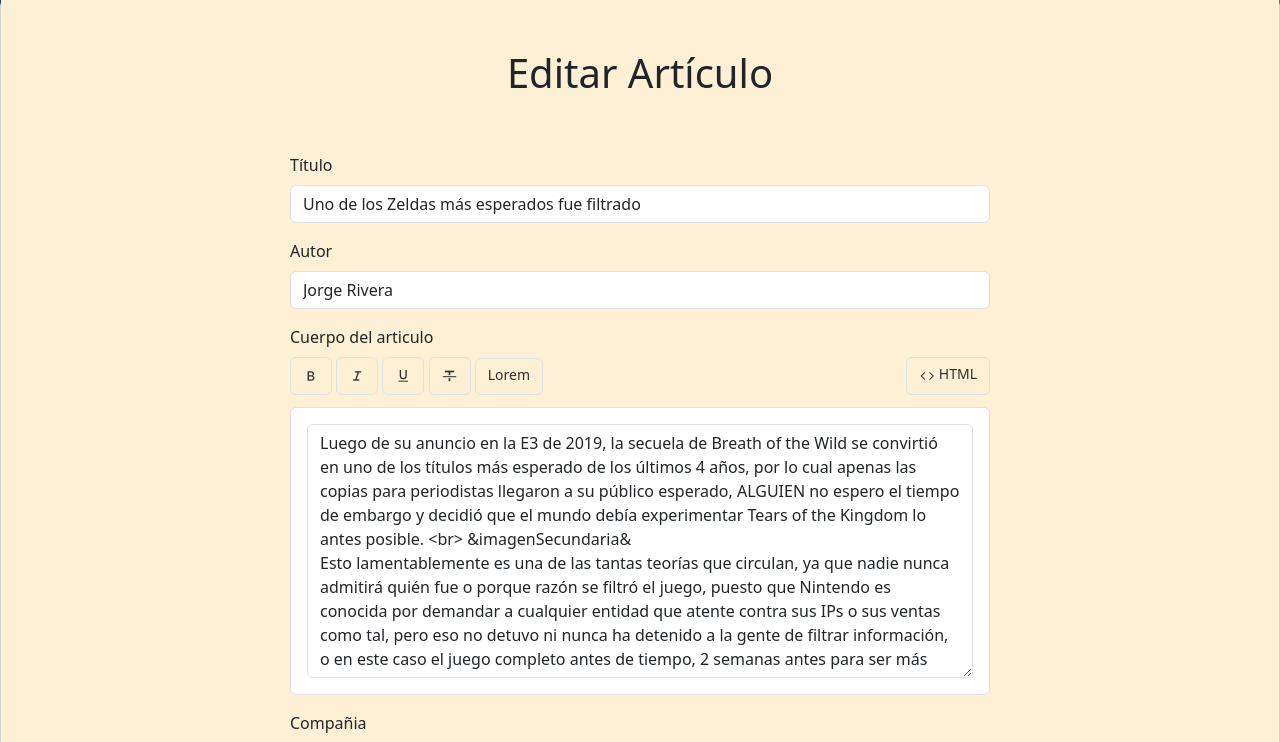
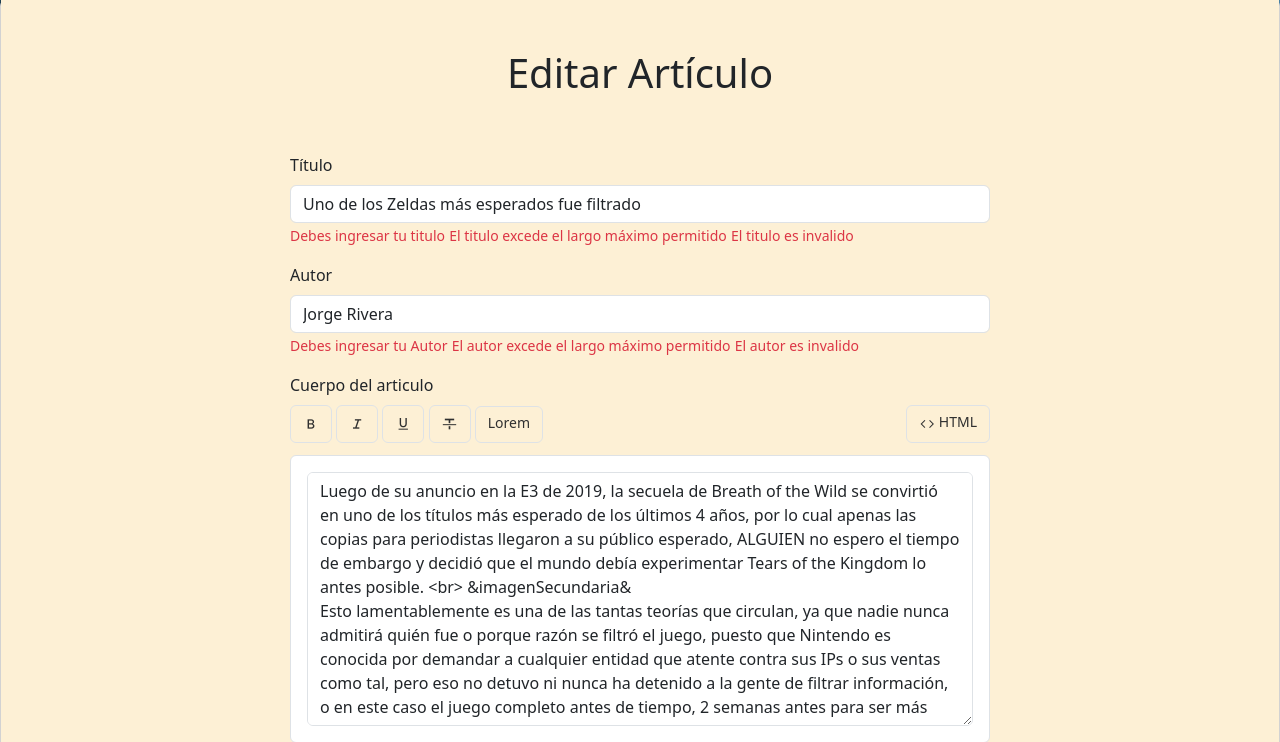
Before and after one commit to F-Gali/duoc3, a Django app: page /crud/articulos/editar/2/ in a window 1280 px wide. Shown: the part 70-812 px from the top of the page. Run offline with Django 4.2, Linux system fonts and the light colour scheme; data comes from the database, SQL or seed files in the repository; both versions use the stored data as it was after the commit; some libraries are stand-ins or nearby versions.

Commit message:
validar cositas ricas

```diff
--- a/crud/forms.py
+++ b/crud/forms.py
@@ -25,8 +25,8 @@ class ArticuloForm(ModelForm):
         }
         widgets = {
             'id':forms.TextInput(attrs={'class':'form-control'}),
-            'autor':forms.TextInput(attrs={'class':'form-control'}),
-            'titulo':forms.TextInput(attrs={'class':'form-control'}),
+            'autor':forms.TextInput(attrs={'class':'form-control','onBlur': 'validarAutor()','name':'autor','id':'autor'}),
+            'titulo':forms.TextInput(attrs={'class':'form-control','onBlur': 'validarTitulo()','name':'titulo','id':'titulo'}),
             'html_body':forms.Textarea(attrs={'class':'form-control'}),
             'id_compania':forms.Select(attrs={'class':'form-control'}),
             'headerImage':forms.FileInput(attrs={'class':'form-control'}),
@@ -46,7 +46,7 @@ class CompaniaForm(ModelForm):
         }
         widgets = {
             'id':forms.TextInput(attrs={'class':'form-control'}),
-            'nombre':forms.TextInput(attrs={'class':'form-control'})
+            'nombre':forms.TextInput(attrs={'class':'form-control','onBlur': 'validarNombre()','name':'nombre','id':'nombre'})
         }
 
 class MensajeForm(ModelForm):
--- a/crud/static/crud/js/vali2.js
+++ b/crud/static/crud/js/vali2.js
@@ -1,3 +1,10 @@
+$(document).ready(()=>{
+    let errores = Array.from(document.getElementsByClassName("closeted"));
+    errores.forEach((elemento)=>{
+        elemento.style.display = "none";
+    })
+})
+
 // $("#error_rut")[0].style.display="none";
 // $("#error_rut_min")[0].style.display="none";
 $("#error_nombre_min")[0].style.display="none";
@@ -281,20 +288,65 @@ function validarT(){
 }
 
 function validarTitulo(){
-    let apellido = $("#apellido")[0].value;
-    $("#error_apellido_invalido")[0].style.display = "none";
-    $("#error_apellido_min")[0].style.display = "none";
-    $("#error_apellido_max")[0].style.display = "none";
-    $("#apellido")[0].classList.remove("is-invalid");
-    $("#apellido")[0].classList.add("is-valid");
-    let rgApellido = /^[a-zA-Z]+$/;
-    if (apellido.trim().length == 0){
-        $("#error_apellido_invalido")[0].style.display = "none";
-        $("#error_apellido_min")[0].style.display = "inline";
-        $("#error_apellido_max")[0].style.display = "none";
-        $("#apellido")[0].classList.add("is-invalid");
+    let titulo = $("#titulo")[0].value;
+    $("#error_titulo_invalido")[0].style.display = "none";
+    $("#error_titulo_min")[0].style.display = "none";
+    $("#error_titulo_max")[0].style.display = "none";
+    $("#titulo")[0].classList.remove("is-invalid");
+    $("#titulo")[0].classList.add("is-valid");
+    let rgTitulo = /^([a-zA-Z0-9_-]){1,16}$/;
+    if (titulo.trim().length == 0){
+        $("#error_titulo_invalido")[0].style.display = "none";
+        $("#error_titulo_min")[0].style.display = "inline";
+        $("#error_titulo_max")[0].style.display = "none";
+        $("#titulo")[0].classList.add("is-invalid");
         return false;
     }
+    if (rgTitulo.test(titulo) == false){
+        $("#error_titulo_invalido")[0].style.display = "inline";
+        $("#error_titulo_min")[0].style.display = "none";
+        $("#error_titulo_max")[0].style.display = "none";
+        $("#titulo")[0].classList.add("is-invalid");
+        return false;
+    }
+    if(titulo.trim().length > 30){
+        $("#error_titulo_invalido")[0].style.display = "none";
+        $("#error_titulo_max")[0].style.display = "inline";
+        $("#error_titulo_min")[0].style.display = "none";
+        $("#titulo")[0].classList.add("is-invalid");
+        return false;
+    }
+    return true;
+}
 
-
+function validarAutor(){
+    let autor = $("#autor")[0].value;
+    $("#error_autor_invalido")[0].style.display = "none";
+    $("#error_autor_min")[0].style.display = "none";
+    $("#error_autor_max")[0].style.display = "none";
+    $("#autor")[0].classList.remove("is-invalid");
+    $("#autor")[0].classList.add("is-valid");
+    let rgAutor = /^([a-zA-Z0-9_-]){1,16}$/;
+    if (autor.trim().length == 0){
+        $("#error_autor_invalido")[0].style.display = "none";
+        $("#error_autor_min")[0].style.display = "inline";
+        $("#error_autor_max")[0].style.display = "none";
+        $("#autor")[0].classList.add("is-invalid");
+        return false;
+    }
+    if (rgAutor.test(autor) == false){
+        $("#error_autor_invalido")[0].style.display = "inline";
+        $("#error_autor_min")[0].style.display = "none";
+        $("#error_autor_max")[0].style.display = "none";
+        $("#autor")[0].classList.add("is-invalid");
+        return false;
+    }
+    if(autor.trim().length > 30){
+        $("#error_autor_invalido")[0].style.display = "none";
+        $("#error_autor_max")[0].style.display = "inline";
+        $("#error_autor_min")[0].style.display = "none";
+        $("#autor")[0].classList.add("is-invalid");
+        return false;
+    }
+    return true;
 }
--- a/crud/templates/crud/editar_articulo.html
+++ b/crud/templates/crud/editar_articulo.html
@@ -18,10 +18,16 @@
         <div class="form-group elem mb-3 ">
             <label for="titulo" class="form-label">Título</label>
             {{form.titulo}}
+            <small id="error_titulo_min" class="text-danger">Debes ingresar tu titulo</small>
+            <small id="error_titulo_max" class="text-danger">El titulo excede el largo máximo permitido</small>
+            <small id="error_titulo_invalido" class="text-danger">El titulo es invalido</small>
         </div>
         <div class="form-group elem mb-3 ">
             <label for="autor" class="form-label">Autor</label>
             {{form.autor}}
+            <small id="error_autor_min" class="text-danger">Debes ingresar tu Autor</small>
+            <small id="error_autor_max" class="text-danger">El autor excede el largo máximo permitido</small>
+            <small id="error_autor_invalido" class="text-danger">El autor es invalido</small>
         </div>
         <div class="form-group elem mb-3">
             <label for="cuerpoArticulo" class="form-label">Cuerpo del articulo</label>
--- a/crud/templates/crud/editar_compania.html
+++ b/crud/templates/crud/editar_compania.html
@@ -18,6 +18,9 @@
         <div class="form-group elem mb-3 ">
             <label for="titulo" class="form-label">Nombre</label>
             {{form.nombre}}
+            <small id="error_nombre_min" class="text-danger">Debes ingresar un nombre</small>
+            <small id="error_nombre_max" class="text-danger">El nombre excede el largo máximo permitido</small>
+            <small id="error_nombre_invalido" class="text-danger">El nombre es invalido</small>
         </div>
         <div class="form-group elem mb-3 col-12 controles">
             <input type="submit" class="btn btn-primary" id="actualizar" value="Actualizar">
--- a/crud/templates/crud/nueva_compania.html
+++ b/crud/templates/crud/nueva_compania.html
@@ -17,6 +17,9 @@
                         <div class="form-group elem mb-3 ">
                             <label for="nombre" class="form-label">Nombre</label>
                             {{form.nombre}}
+                            <small id="error_nombre_min" class="text-danger" >Debes ingresar un nombre</small>
+                            <small id="error_nombre_max" class="text-danger">El nombre excede el largo máximo permitido</small>
+                            <small id="error_nombre_invalido" class="text-danger">El nombre es invalido</small>
                         <!--FIX HERE -->
                             <!--<input type="text"  onblur="validarNombre()" class="form-control" name="nombre" id="nombre">-->
                         </div>
```
Also changed, not shown: crud/templates/crud/nuevo_articulo.html (+9 -2 lines), core/static/core/css/custom.css (line endings or trailing spaces), core/static/core/css/custom_dark.css (line endings or trailing spaces), crud/static/crud/css/custom.css (line endings or trailing spaces), crud/static/crud/css/custom_dark.css (line endings or trailing spaces), db.sqlite3, media/articles/Photo_from_Austin-modified.png (added).
